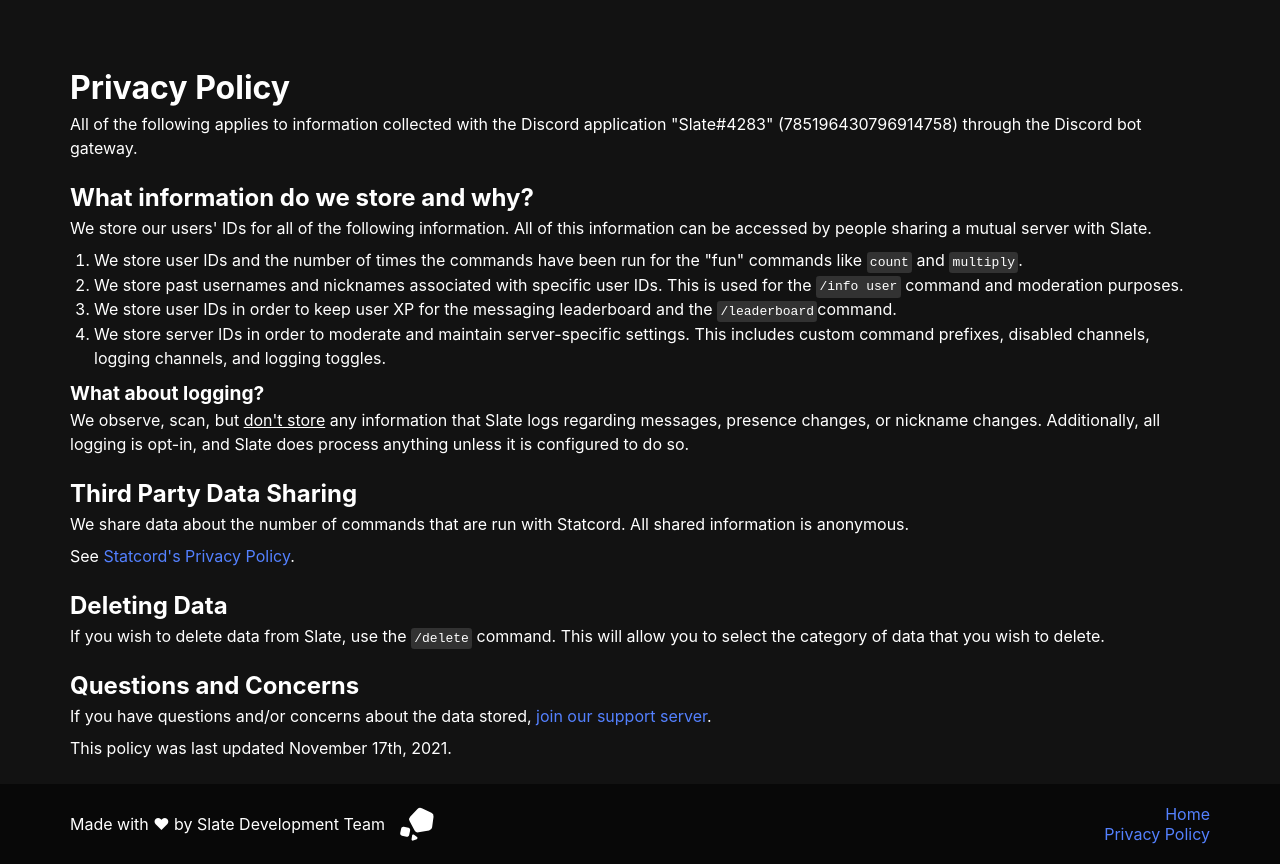
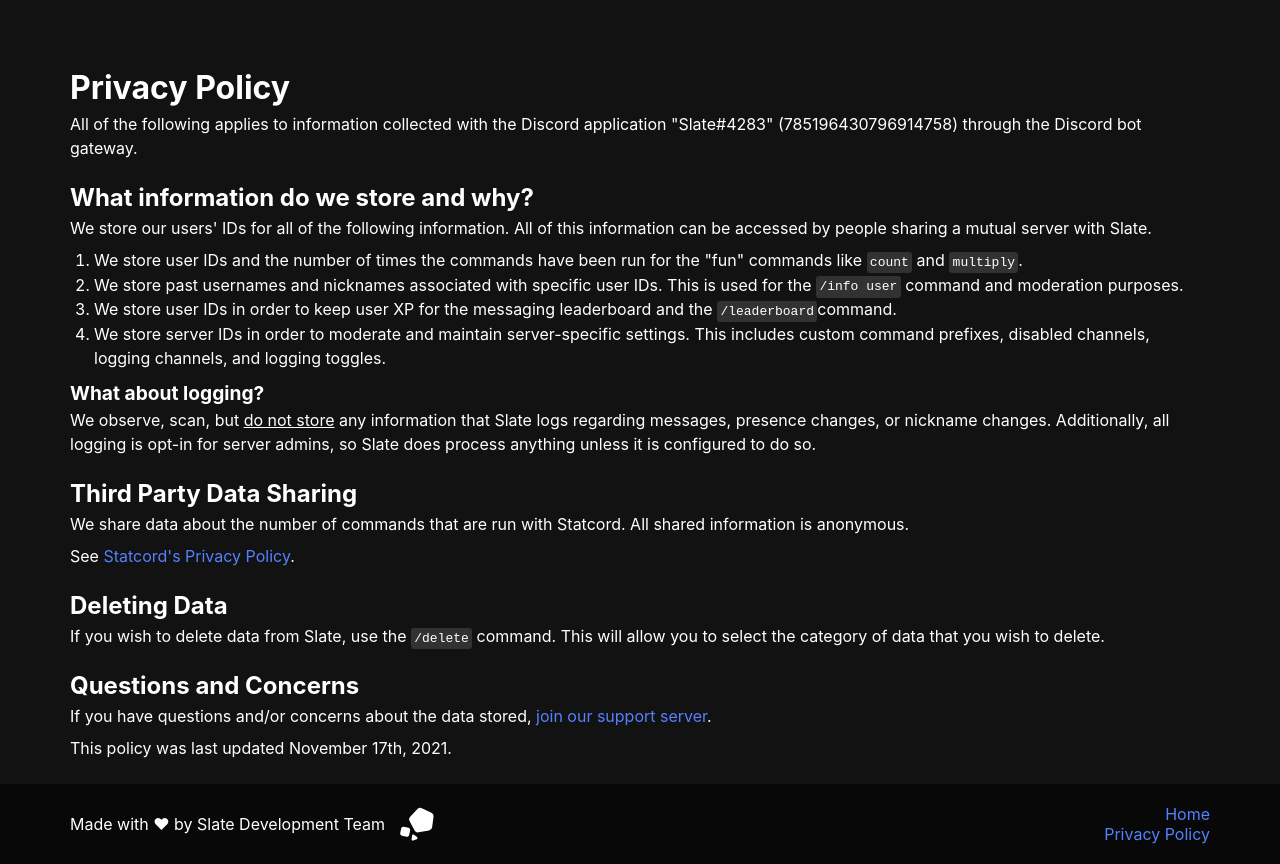
Before and after one commit to cubedhuang/slate-web, a Next.js app: page /privacy in a window 1280 px wide. Built offline with nearby package versions, Linux system fonts and the light colour scheme.

Commit message:
better wording

```diff
--- a/pages/privacy.tsx
+++ b/pages/privacy.tsx
@@ -90,10 +90,10 @@
 				<h3>What about logging?</h3>
 
 				<p>
-					We observe, scan, but <u>don&apos;t store</u> any
-					information that Slate logs regarding messages, presence
-					changes, or nickname changes. Additionally, all logging is
-					opt-in, and Slate does process anything unless it is
+					We observe, scan, but <u>do not store</u> any information
+					that Slate logs regarding messages, presence changes, or
+					nickname changes. Additionally, all logging is opt-in for
+					server admins, so Slate does process anything unless it is
 					configured to do so.
 				</p>
 
```
